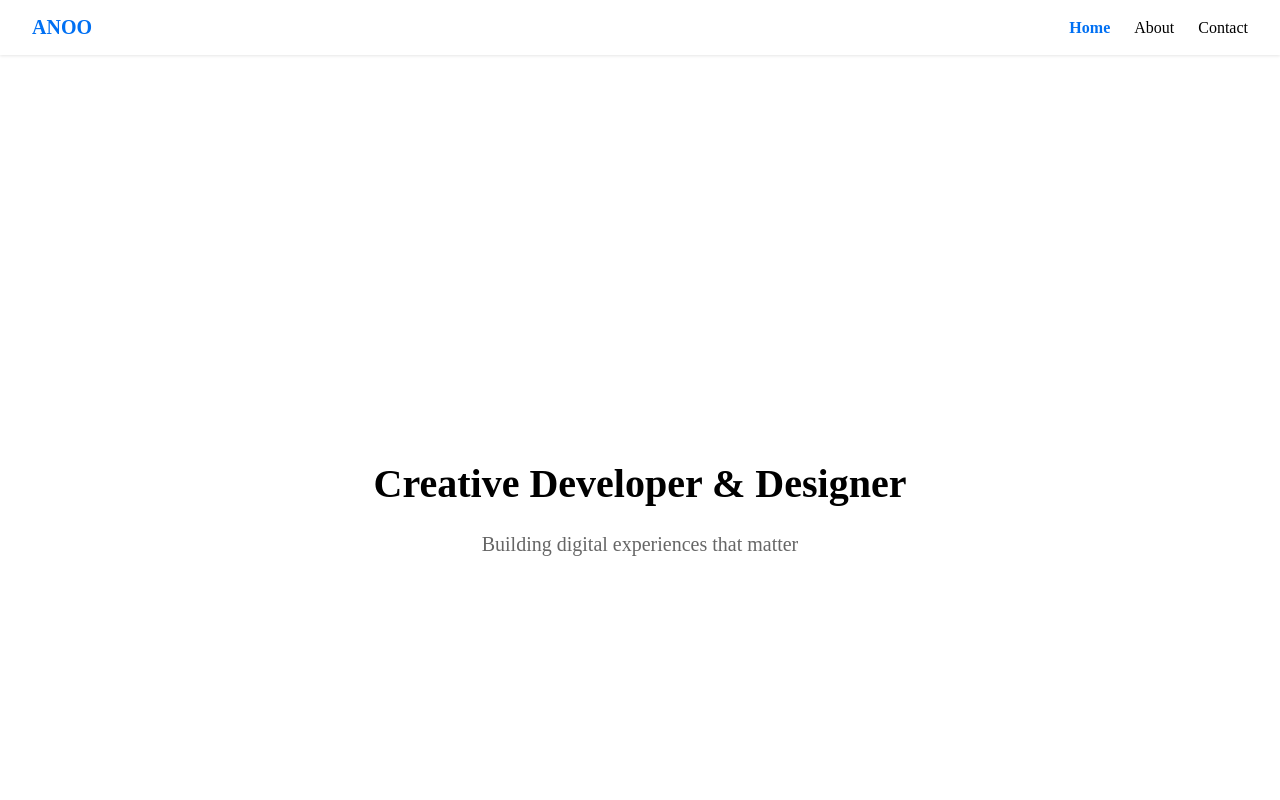
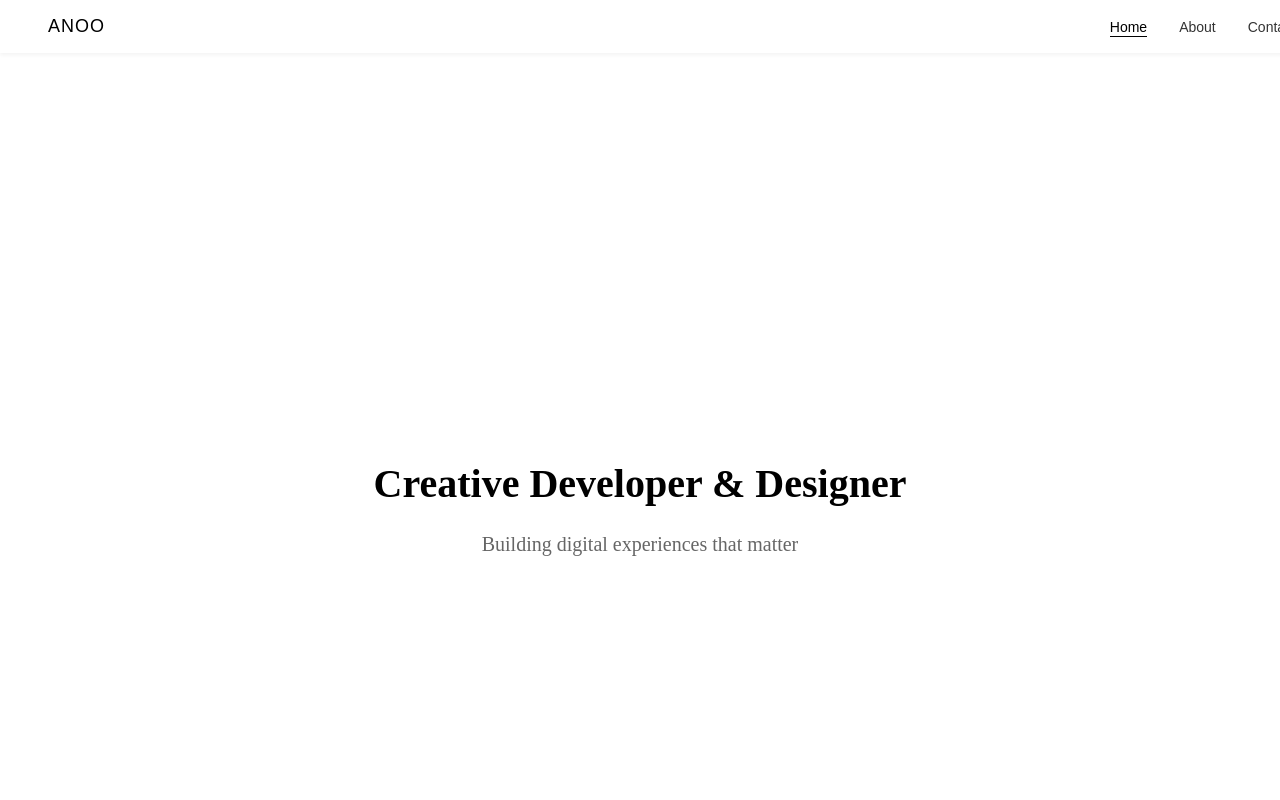
Before and after one commit to 4N00/anoo, a Next.js app: page / in a window 1280 px wide. Shown: the top 800 px of the page. Built offline with nearby package versions, Linux system fonts and the light colour scheme.

Commit message:
feat: update navbar layout and styling
- Move navigation links to the right
- Show hamburger menu only on mobile
- Add hover animations and underline effects
- Enhance mobile menu animations
- Add gradient overlay to mobile menu
- Improve spacing and alignment

```diff
--- a/src/components/Navbar/index.tsx
+++ b/src/components/Navbar/index.tsx
@@ -1,44 +1,190 @@
 'use client';
 
 import React, { useState } from 'react';
-import Link from 'next/link';
 import { usePathname } from 'next/navigation';
-import { NavContainer, NavList, NavItem, NavLink, Logo, MenuButton } from './styles';
+import { AnimatePresence, motion } from 'framer-motion';
+import {
+  Nav,
+  Container,
+  Logo,
+  NavLinks,
+  NavLink,
+  MenuButton,
+  MobileMenuContainer,
+  MobileNavLink,
+  ContactInfo
+} from './styles';
 
-const Navbar: React.FC = () => {
-  const [isMenuOpen, setIsMenuOpen] = useState(false);
+const MenuIcon = ({ isOpen }: { isOpen: boolean }) => (
+  <svg
+    width="24"
+    height="24"
+    viewBox="0 0 24 24"
+    fill="none"
+    stroke="currentColor"
+    strokeWidth="2"
+    strokeLinecap="round"
+    strokeLinejoin="round"
+  >
+    {isOpen ? (
+      <>
+        <line x1="18" y1="6" x2="6" y2="18" />
+        <line x1="6" y1="6" x2="18" y2="18" />
+      </>
+    ) : (
+      <>
+        <line x1="3" y1="12" x2="21" y2="12" />
+        <line x1="3" y1="6" x2="21" y2="6" />
+        <line x1="3" y1="18" x2="21" y2="18" />
+      </>
+    )}
+  </svg>
+);
+
+const mobileMenuVariants = {
+  closed: {
+    opacity: 0,
+    scale: 0.95,
+  },
+  open: {
+    opacity: 1,
+    scale: 1,
+    transition: {
+      duration: 0.3,
+      ease: [0.4, 0, 0.2, 1],
+      staggerChildren: 0.1,
+      delayChildren: 0.2,
+    },
+  },
+  exit: {
+    opacity: 0,
+    scale: 0.95,
+    transition: {
+      duration: 0.2,
+      ease: [0.4, 0, 1, 1],
+    },
+  },
+};
+
+const mobileNavLinkVariants = {
+  closed: {
+    opacity: 0,
+    y: 20,
+  },
+  open: {
+    opacity: 1,
+    y: 0,
+    transition: {
+      duration: 0.4,
+      ease: [0.4, 0, 0.2, 1],
+    },
+  },
+  exit: {
+    opacity: 0,
+    y: -20,
+    transition: {
+      duration: 0.3,
+      ease: [0.4, 0, 1, 1],
+    },
+  },
+};
+
+const contactInfoVariants = {
+  closed: {
+    opacity: 0,
+    y: 20,
+  },
+  open: {
+    opacity: 0.5,
+    y: 0,
+    transition: {
+      duration: 0.4,
+      delay: 0.4,
+      ease: [0.4, 0, 0.2, 1],
+    },
+  },
+  exit: {
+    opacity: 0,
+    y: 20,
+    transition: {
+      duration: 0.2,
+      ease: [0.4, 0, 1, 1],
+    },
+  },
+};
+
+const Navbar = () => {
+  const [isOpen, setIsOpen] = useState(false);
   const pathname = usePathname();
 
-  const toggleMenu = () => {
-    setIsMenuOpen(!isMenuOpen);
-  };
+  const toggleMenu = () => setIsOpen(!isOpen);
 
   return (
-    <NavContainer>
-      <Link href="/" passHref legacyBehavior>
-        <Logo>ANOO</Logo>
-      </Link>
-      <MenuButton onClick={toggleMenu}>
-        <span>{isMenuOpen ? '×' : '☰'}</span>
-      </MenuButton>
-      <NavList $isOpen={isMenuOpen}>
-        <NavItem>
-          <Link href="/" passHref legacyBehavior>
-            <NavLink $isActive={pathname === '/'}>Home</NavLink>
-          </Link>
-        </NavItem>
-        <NavItem>
-          <Link href="/about" passHref legacyBehavior>
-            <NavLink $isActive={pathname === '/about'}>About</NavLink>
-          </Link>
-        </NavItem>
-        <NavItem>
-          <Link href="/contact" passHref legacyBehavior>
-            <NavLink $isActive={pathname === '/contact'}>Contact</NavLink>
-          </Link>
-        </NavItem>
-      </NavList>
-    </NavContainer>
+    <Nav>
+      <Container>
+        <Logo href="/">ANOO</Logo>
+        <NavLinks>
+          <NavLink href="/" aria-current={pathname === '/' ? 'page' : undefined}>
+            Home
+          </NavLink>
+          <NavLink
+            href="/about"
+            aria-current={pathname === '/about' ? 'page' : undefined}
+          >
+            About
+          </NavLink>
+          <NavLink
+            href="/contact"
+            aria-current={pathname === '/contact' ? 'page' : undefined}
+          >
+            Contact
+          </NavLink>
+        </NavLinks>
+        <MenuButton onClick={toggleMenu} aria-label="Toggle menu">
+          <MenuIcon isOpen={isOpen} />
+        </MenuButton>
+      </Container>
+
+      <AnimatePresence mode="wait">
+        {isOpen && (
+          <MobileMenuContainer
+            initial="closed"
+            animate="open"
+            exit="exit"
+            variants={mobileMenuVariants}
+          >
+            <MobileNavLink
+              href="/"
+              onClick={toggleMenu}
+              variants={mobileNavLinkVariants}
+            >
+              Home
+            </MobileNavLink>
+            <MobileNavLink
+              href="/about"
+              onClick={toggleMenu}
+              variants={mobileNavLinkVariants}
+            >
+              About
+            </MobileNavLink>
+            <MobileNavLink
+              href="/contact"
+              onClick={toggleMenu}
+              variants={mobileNavLinkVariants}
+            >
+              Contact
+            </MobileNavLink>
+            <ContactInfo
+              as={motion.div}
+              variants={contactInfoVariants}
+            >
+              <span>info@anoo.com</span>
+              <span>+31 6 12345678</span>
+            </ContactInfo>
+          </MobileMenuContainer>
+        )}
+      </AnimatePresence>
+    </Nav>
   );
 };
 
--- a/src/components/Navbar/styles.ts
+++ b/src/components/Navbar/styles.ts
@@ -1,75 +1,175 @@
 import styled from 'styled-components';
+import Link from 'next/link';
+import { motion } from 'framer-motion';
 
-export const NavContainer = styled.nav`
+export const Nav = styled.nav`
+  position: fixed;
+  width: 100%;
+  top: 0;
+  left: 0;
+  z-index: 50;
+  background: ${({ theme }) => theme.colors.background.primary};
+  padding: ${({ theme }) => `${theme.spacing.md} ${theme.spacing.xl}`};
+  box-shadow: 0 2px 4px rgba(0, 0, 0, 0.05);
+`;
+
+export const Container = styled.div`
   display: flex;
   justify-content: space-between;
   align-items: center;
-  padding: ${({ theme }) => theme.spacing.md} ${({ theme }) => theme.spacing.xl};
-  background-color: ${({ theme }) => theme.colors.background.primary};
-  box-shadow: ${({ theme }) => theme.shadows.sm};
-  position: fixed;
-  top: 0;
-  left: 0;
-  right: 0;
-  z-index: ${({ theme }) => theme.zIndex.header};
+  max-width: 1400px;
+  margin: 0 auto;
+  padding: 0 ${({ theme }) => theme.spacing.md};
 `;
 
-export const Logo = styled.a`
-  font-size: ${({ theme }) => theme.typography.fontSize.xl};
-  font-weight: ${({ theme }) => theme.typography.fontWeight.bold};
-  color: ${({ theme }) => theme.colors.primary.main};
+export const Logo = styled(Link)`
+  font-size: ${({ theme }) => theme.typography.fontSize.lg};
+  font-weight: ${({ theme }) => theme.typography.fontWeight.normal};
+  color: ${({ theme }) => theme.colors.text.primary};
   text-decoration: none;
-  cursor: pointer;
+  font-family: 'Josefin Sans', sans-serif;
+  z-index: 60;
+  letter-spacing: 1px;
+`;
+
+export const NavLinks = styled.div`
+  display: flex;
+  gap: 2rem;
+  margin-left: auto;
+
+  @media (max-width: ${({ theme }) => theme.breakpoints.md}) {
+    display: none;
+  }
+`;
+
+export const NavLink = styled(Link)`
+  color: ${({ theme }) => theme.colors.text.primary};
+  text-decoration: none;
+  font-size: ${({ theme }) => theme.typography.fontSize.sm};
+  font-weight: ${({ theme }) => theme.typography.fontWeight.normal};
+  font-family: 'Josefin Sans', sans-serif;
+  transition: all 0.3s ease;
+  opacity: 0.8;
+  position: relative;
+
+  &:after {
+    content: '';
+    position: absolute;
+    width: 0;
+    height: 1px;
+    bottom: -2px;
+    left: 0;
+    background-color: ${({ theme }) => theme.colors.text.primary};
+    transition: width 0.3s ease;
+  }
+
+  &:hover {
+    opacity: 1;
+    &:after {
+      width: 100%;
+    }
+  }
+
+  &[aria-current='page'] {
+    opacity: 1;
+    &:after {
+      width: 100%;
+    }
+  }
 `;
 
 export const MenuButton = styled.button`
   display: none;
   background: none;
   border: none;
-  font-size: ${({ theme }) => theme.typography.fontSize['2xl']};
   cursor: pointer;
+  padding: ${({ theme }) => theme.spacing.sm};
+  z-index: 60;
   color: ${({ theme }) => theme.colors.text.primary};
-  padding: ${({ theme }) => theme.spacing.xs};
+  width: 40px;
+  height: 40px;
+  align-items: center;
+  justify-content: center;
+  transition: all 0.3s ease;
+  border-radius: 50%;
+  margin-left: ${({ theme }) => theme.spacing.md};
+
+  &:hover {
+    background-color: rgba(0, 0, 0, 0.05);
+  }
 
   @media (max-width: ${({ theme }) => theme.breakpoints.md}) {
-    display: block;
+    display: flex;
+  }
+
+  svg {
+    width: 24px;
+    height: 24px;
+    transition: transform 0.3s ease;
   }
 `;
 
-export const NavList = styled.ul<{ $isOpen: boolean }>`
+export const MobileMenuContainer = styled(motion.div)`
+  position: fixed;
+  top: 0;
+  left: 0;
+  right: 0;
+  bottom: 0;
+  background: ${({ theme }) => theme.colors.text.primary};
   display: flex;
-  gap: ${({ theme }) => theme.spacing.lg};
-  list-style: none;
-  margin: 0;
-  padding: 0;
+  flex-direction: column;
+  justify-content: center;
+  align-items: center;
+  gap: ${({ theme }) => theme.spacing.xl};
+  padding: ${({ theme }) => theme.spacing.xl};
+  z-index: 50;
+  overflow: hidden;
 
-  @media (max-width: ${({ theme }) => theme.breakpoints.md}) {
-    display: ${({ $isOpen }) => ($isOpen ? 'flex' : 'none')};
-    flex-direction: column;
+  &:before {
+    content: '';
     position: absolute;
-    top: 100%;
+    top: 0;
     left: 0;
     right: 0;
-    background-color: ${({ theme }) => theme.colors.background.primary};
-    padding: ${({ theme }) => theme.spacing.md};
-    box-shadow: ${({ theme }) => theme.shadows.md};
+    bottom: 0;
+    background: radial-gradient(circle at center, rgba(255,255,255,0.1) 0%, rgba(255,255,255,0) 70%);
+    pointer-events: none;
+  }
+
+  @media (min-width: ${({ theme }) => theme.breakpoints.md}) {
+    display: none;
   }
 `;
 
-export const NavItem = styled.li`
-  margin: 0;
+export const MobileNavLink = styled(motion(Link))`
+  color: ${({ theme }) => theme.colors.background.primary};
+  text-decoration: none;
+  font-size: 2.5rem;
+  font-weight: ${({ theme }) => theme.typography.fontWeight.normal};
+  font-family: 'Josefin Sans', sans-serif;
+  opacity: 0.5;
+  transition: all 0.3s ease;
+  letter-spacing: 2px;
+  position: relative;
+
+  &:hover {
+    opacity: 1;
+    transform: scale(1.05);
+  }
 `;
 
-export const NavLink = styled.a<{ $isActive: boolean }>`
-  color: ${({ theme, $isActive }) =>
-    $isActive ? theme.colors.primary.main : theme.colors.text.primary};
-  text-decoration: none;
-  font-weight: ${({ theme, $isActive }) =>
-    $isActive ? theme.typography.fontWeight.semibold : theme.typography.fontWeight.medium};
-  transition: color ${({ theme }) => theme.transitions.fast};
-  cursor: pointer;
-
-  &:hover {
-    color: ${({ theme }) => theme.colors.primary.main};
-  }
+export const ContactInfo = styled.div`
+  position: absolute;
+  bottom: ${({ theme }) => theme.spacing.xl};
+  left: 0;
+  right: 0;
+  display: flex;
+  flex-direction: column;
+  align-items: center;
+  gap: ${({ theme }) => theme.spacing.sm};
+  color: ${({ theme }) => theme.colors.background.primary};
+  font-size: ${({ theme }) => theme.typography.fontSize.sm};
+  opacity: 0.5;
+  font-family: 'Josefin Sans', sans-serif;
+  letter-spacing: 1px;
 `;
```
